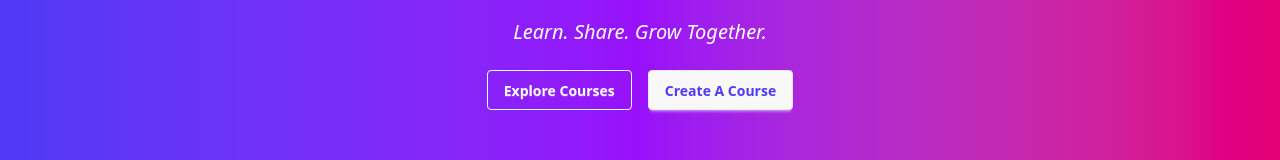
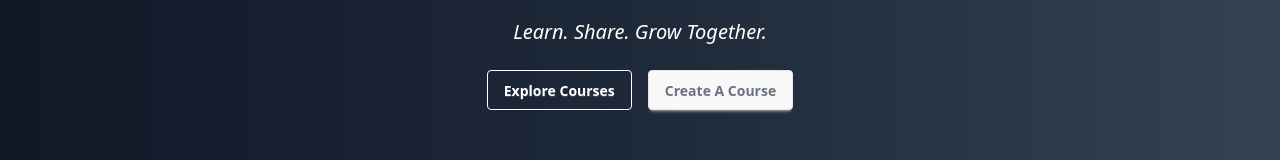
Before and after one commit to ikkabir24/client-assignment-10-1190, a React (Vite) app: page / in a window 1280 px wide. Shown: the part 322-482 px from the top of the page. Built offline with nearby package versions, Linux system fonts and the light colour scheme; no server answers.

Commit message:
simple bug fix

```diff
--- a/src/Components/Banner/Banner.jsx
+++ b/src/Components/Banner/Banner.jsx
@@ -15,7 +15,7 @@ const Banner = () => {
 
 
   return (
-    <div className="hero min-h-[70vh] bg-gradient-to-r from-indigo-600 via-purple-600 to-pink-600 text-white">
+    <div className="hero min-h-[70vh] bg-gradient-to-r from-gray-900 via-gray-800 to-gray-700 text-white">
       <div className="hero-content text-center">
         <div className="max-w-2xl" data-aos="fade-up">
           <h1 className="text-6xl font-bold font-serif drop-shadow-md" data-aos="zoom-in">SkillNest</h1>
@@ -26,10 +26,10 @@ const Banner = () => {
             </Link>
             {user
               ? <Link to="/createCourse">
-                <button className="btn btn-light text-indigo-600">Create A Course</button>
+                <button className="btn btn-light text-gray-500">Create A Course</button>
               </Link>
               : <Link to="/register">
-                <button className="btn btn-light text-indigo-600">Create A Course</button>
+                <button className="btn btn-light text-gray-500">Create A Course</button>
               </Link>
             }
           </div>
--- a/src/Components/PopularCourses/PopularCourses.jsx
+++ b/src/Components/PopularCourses/PopularCourses.jsx
@@ -43,7 +43,7 @@ const PopularCourses = () => {
                                 <p className="text-sm text-gray-400">{course.category_title}</p>
                                 <div>
                                     <img
-                                        className="w-full object-cover"
+                                        className="w-[250px] h-[250px] object-cover"
                                         src={course.imageUrl}
                                         alt={course.title}
                                         data-aos="zoom-in"
```
